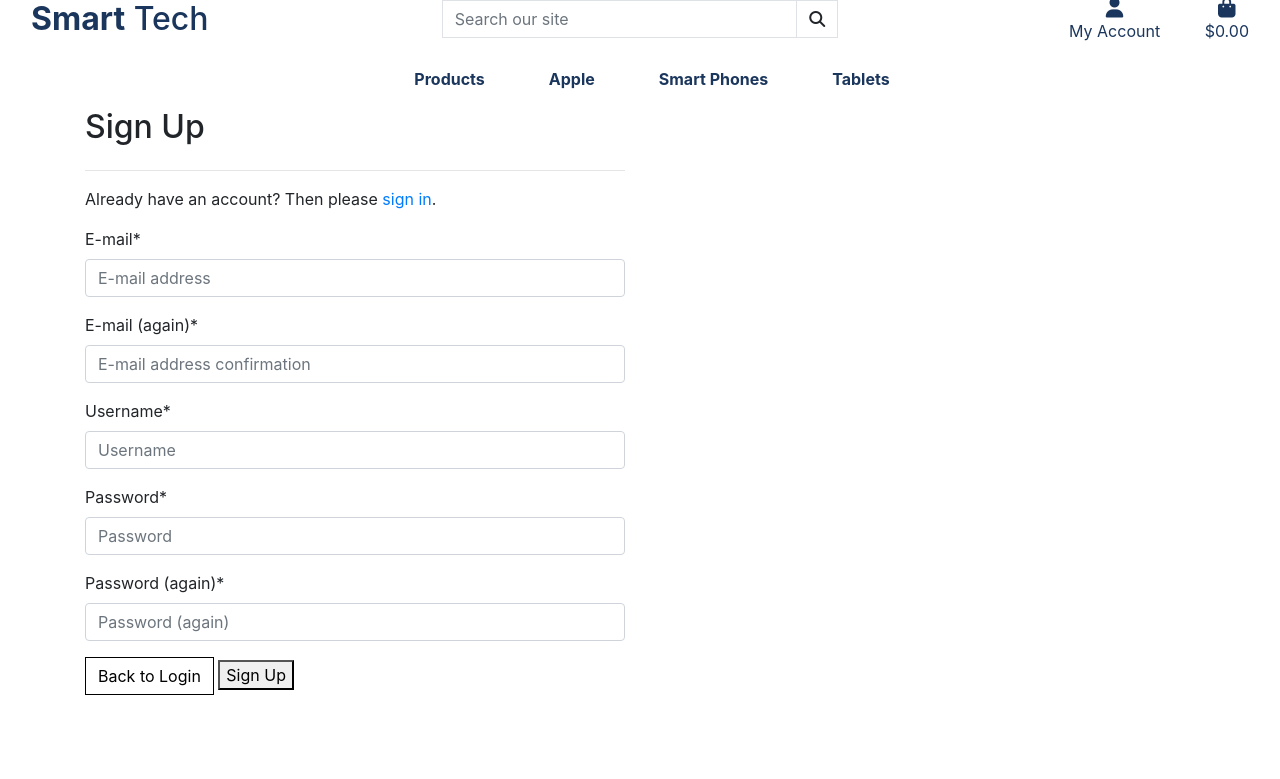
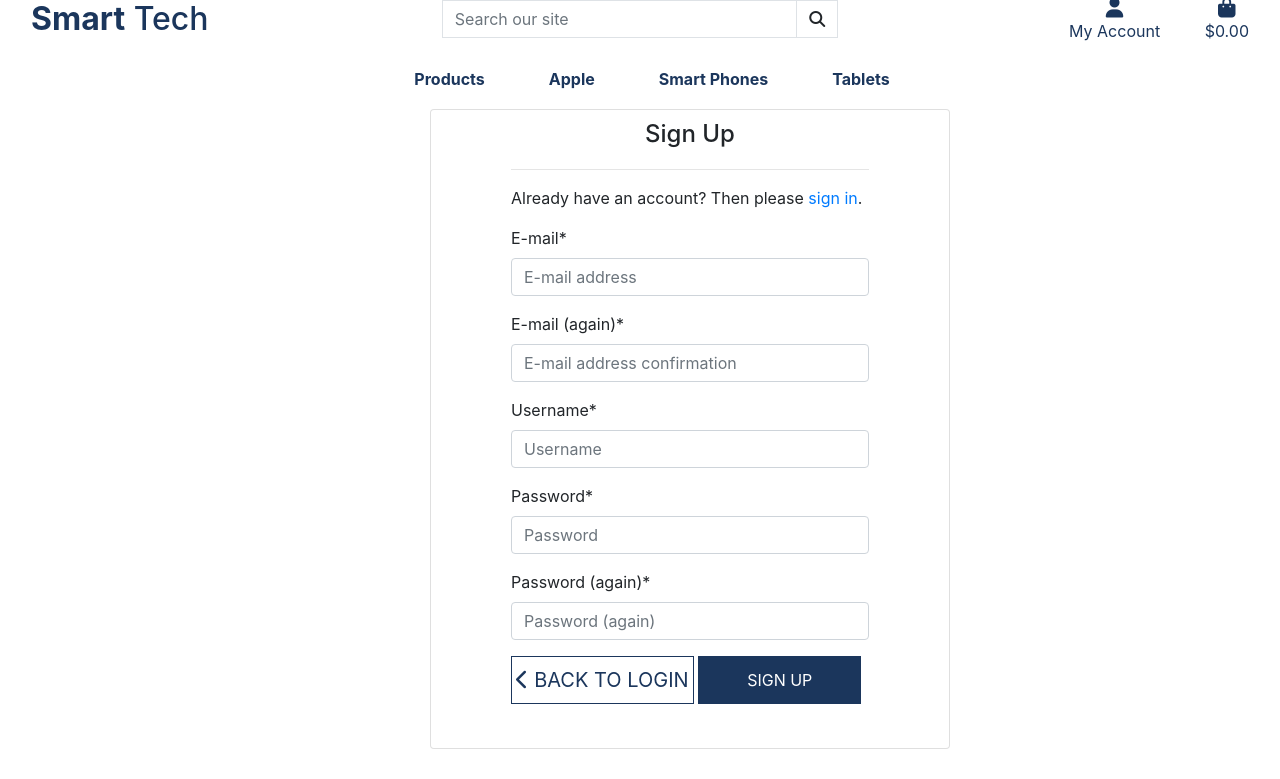
Before and after one commit to Shazi-dani/smart_tech_v1, a Django app: page /accounts/signup/ in a window 1280 px wide. Shown: the part 21-800 px from the top of the page. Run offline with Django 3.2, Linux system fonts and the light colour scheme; some libraries are stand-ins or nearby versions.

Commit message:
updated signup, login and signout design

```diff
--- a/static/css/base.css
+++ b/static/css/base.css
@@ -271,6 +271,28 @@ ul {
   color: #1b365c;
 }
 
+ /* Allauth Templates */
+
+ .allauth-card-container{
+  margin-top: 130px;
+}
+.signup-form{
+  position: fixed;
+  top: 130px;
+  left: 430px;
+  width: 520px;
+  height: 80%;
+  padding: 0 80px;
+  overflow: auto;
+}
+.signup-form-heading{
+  font-size: 24px;
+  margin-top: 10px;
+}
+.signout-form{
+  height: 40%;
+}
+
 @media screen and (min-width: 576px) {
   #products_container {
     display: flex;
@@ -314,3 +336,11 @@ ul {
     height: 600px;
   }
 }
+
+@media screen and (min-width: 400px){
+  /* Allauth Templates */
+
+  .allauth-card{
+    margin-top: 130px;
+  }
+}
--- a/templates/allauth/account/base.html
+++ b/templates/allauth/account/base.html
@@ -1,7 +1,7 @@
 {% extends "base.html" %}
 
 {% block content %}
-    <div class="container header-container mt-5">
+    <div class="container header-container allauth-card-container">
         <div class="overlay"></div>
         <div class="row">
             <div class="col-12 col-md-6 mt-5">
--- a/templates/allauth/account/signup.html
+++ b/templates/allauth/account/signup.html
@@ -5,20 +5,28 @@
 {% block head_title %}{% trans "Signup" %}{% endblock %}
 
 {% block inner_content %}
-<hr>
-<h2 class="logo-font mb-4">{% trans "Sign Up" %}</h2>
+<div class="card signup-form">
+
+  <h2 class="logo-font mb-1 text-center signup-form-heading">{% trans "Sign Up" %}</h2>
   <hr>
 
   <p>{% blocktrans %}Already have an account? Then please <a href="{{ login_url }}">sign in</a>.{% endblocktrans %}</p>
 
-<form class="signup" id="signup_form" method="post" action="{% url 'account_signup' %}">
+  <form class="signup mb-4" id="signup_form" method="post" action="{% url 'account_signup' %}">
     {% csrf_token %}
     {{ form|crispy }}
     {% if redirect_field_value %}
     <input type="hidden" name="{{ redirect_field_name }}" value="{{ redirect_field_value }}" />
     {% endif %}
-  <a class="btn btn-outline-black rounded-0" href="{% url 'account_login' %}">Back to Login</a>
-  <button type="submit">{% trans "Sign Up" %}</button>
+    <a href="{% url 'account_login' %}" class="btn btn-outline-black rounded-0 btn-lg keep-shopping-btn px-1">
+      <span class="icon keep-shopping-icon">
+        <i class="fas fa-chevron-left"></i>
+      </span>
+      <span class="text-uppercase keep-shopping-text">Back to Login</span>
+    </a>
+    <button type="submit" id="add-to-bag" class="btn btn-black rounded-0 text-uppercase mt-0 px-5" >{% trans "Sign Up" %}</button>
   </form>
+</div>
+
 
 {% endblock %}
```
Also changed, not shown: templates/allauth/account/login.html (+12 -6 lines), templates/allauth/account/logout.html (+14 -7 lines). Lines whose indentation alone changed are shown as unchanged.
